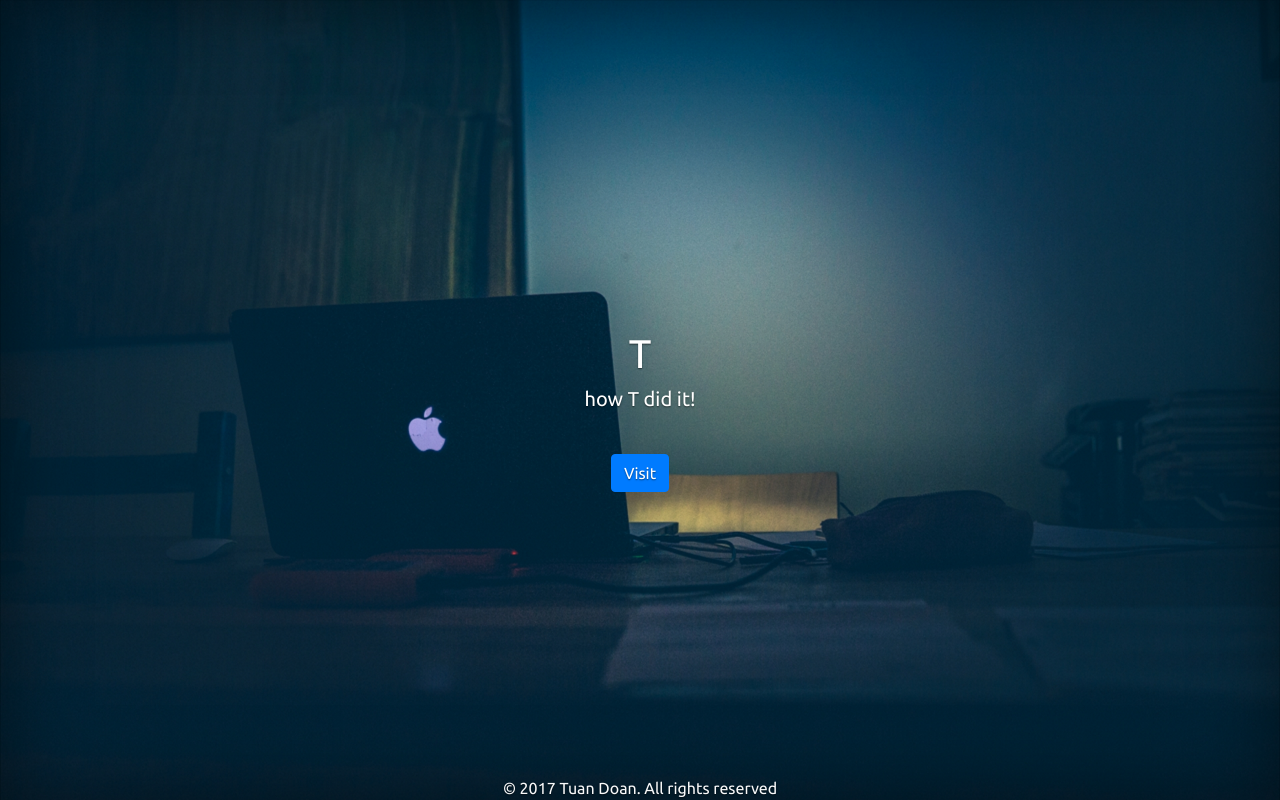
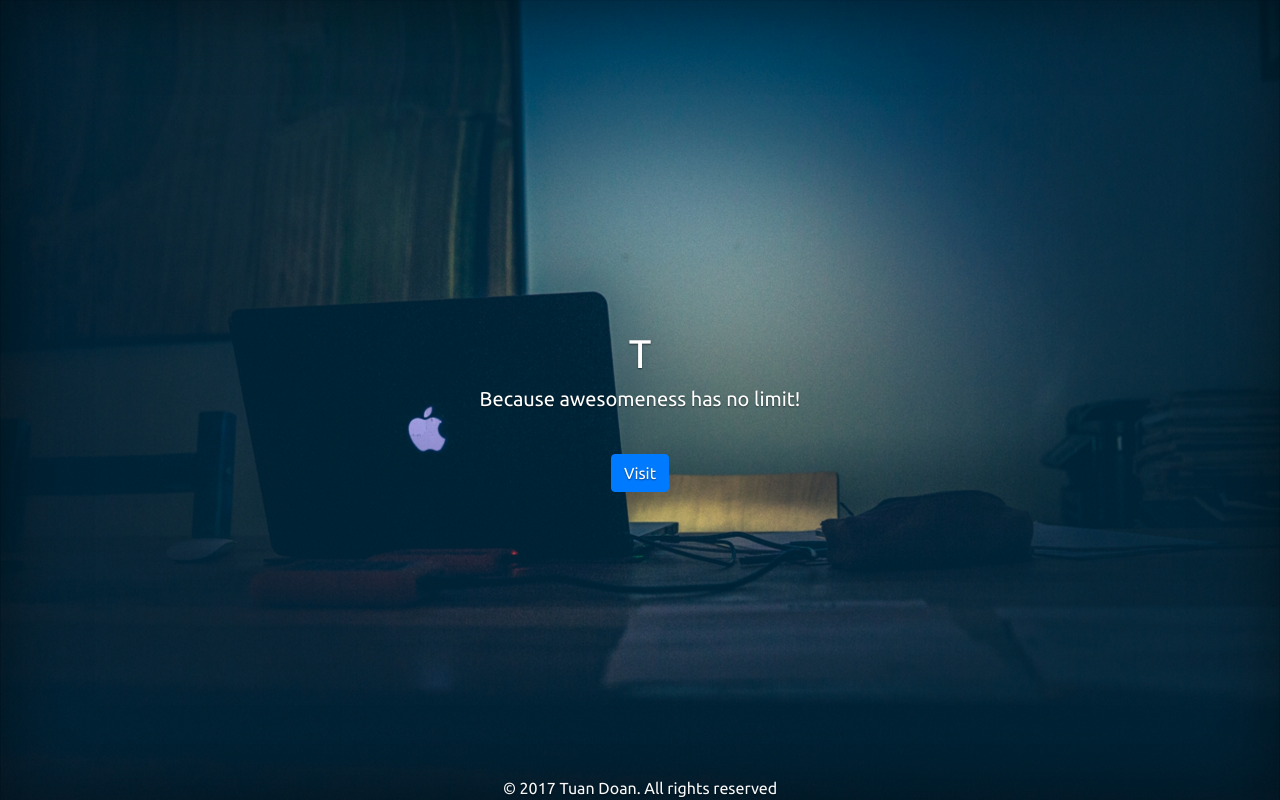
Before and after one commit to tu4ndoan/personal-website-blog, a Django app: page / in a window 1280 px wide. Run offline with Django 3.2, Linux system fonts and the light colour scheme; some libraries are stand-ins or nearby versions.

Commit message:
update images' style format

```diff
--- a/blog/static/blog/style.css
+++ b/blog/static/blog/style.css
@@ -252,3 +252,8 @@ a:hover {
 .about-t {
     text-align: left;
 }
+
+img {
+    width: 100%;
+    background-color: #000000;
+}
--- a/blog/templates/blog/about.html
+++ b/blog/templates/blog/about.html
@@ -1,6 +1,6 @@
 {% extends 'blog/base.html' %}
 {% block active %}active{% endblock %}
-{% block title %}About{% endblock %}
+{% block title %}T | About{% endblock %}
 {% block body %}
     <div class="container bg-white post">
         <br><br>
--- a/blog/templates/blog/cover.html
+++ b/blog/templates/blog/cover.html
@@ -2,7 +2,7 @@
 
 <html>
     <head>
-        <title> T - how I did it! </title>
+        <title> T - be awesome </title>
         <meta charset="UTF-8">
         <meta name="viewport" content="width=device-width, initial-scale=1, shrink-to-fit=no">
         <meta name="description" content="">
@@ -25,7 +25,7 @@
                      <div class="inner cover">
                          <img src="">
                          <h1 class="cover-heading">T</h1>
-                         <p class="lead">how T did it!</p>
+                         <p class="lead">Because awesomeness has no limit!</p>
                          <br>
                          <a href="{% url 'blog:index' %}" class="btn btn-primary">Visit</a>
                      </div>
--- a/blog/templates/blog/detail.html
+++ b/blog/templates/blog/detail.html
@@ -5,6 +5,7 @@
     <br><br>
     <div class="container post-container">
         <h1 class="text-light text-center">{{ blogpost.post_title}}</h1>
+        <i>{{ blogpost.publish_date }}</i> by <a href="https://twitter.com/tu4ndoan">Tuan Doan</a>
         <div class="bg-white post-container">
         <div class="post-img-container">
             <img id="myImg" src="{{ blogpost.feature_image }}" alt="nice and free images" class="post-img">
--- a/blog/templates/blog/index.html
+++ b/blog/templates/blog/index.html
@@ -93,7 +93,7 @@
             {% endfor %}
 
         {% if is_paginated %}
-            <div class="pagination container-fluid container text-center text-light">
+            <div class="pagination container text-center text-light bg-white" >
                 <span class="page-links text-center -align-right" >
                     {% if page_obj.has_previous %}
                         <a href="/blog?page={{ page_obj.previous_page_number }}">previous </a>
--- a/blog/urls.py
+++ b/blog/urls.py
@@ -4,7 +4,6 @@ from django.conf.urls import url
 app_name = 'blog'
 
 urlpatterns = [
-
     url(r'^$', views.IndexView.as_view(), name='index'),
     url(r'^(?P<pk>[0-9]+)/$', views.DetailView.as_view(), name='detail'),
     url(r'^post/add/$', views.PostCreate.as_view(), name='post-add'),
```
